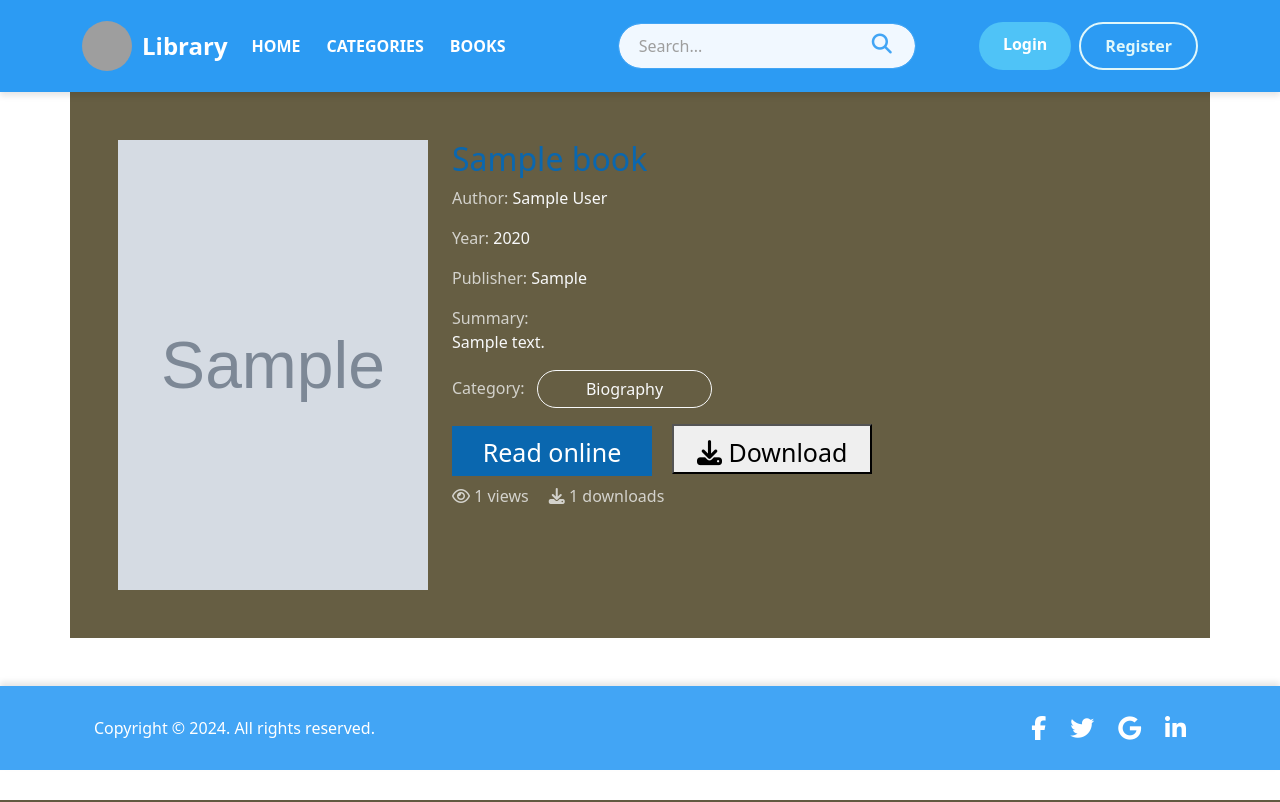
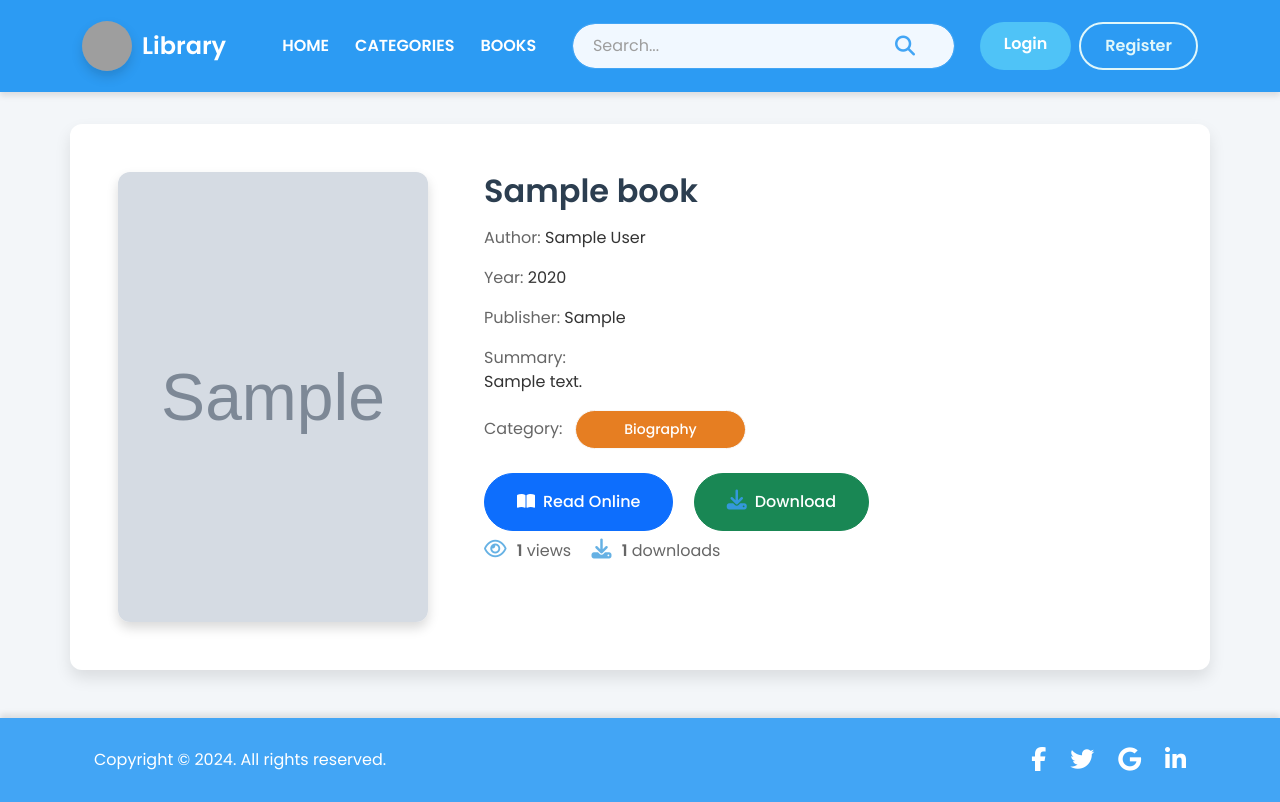
Before and after one commit to tranquoc1301/library_web, a Flask app: page /books/1 in a window 1280 px wide. Run offline with Flask 3, Linux system fonts and the light colour scheme; data comes from the database, SQL or seed files in the repository; tables that the repository leaves empty hold one stand-in row (values such as "Sample post"); grey boxes marked "Sample" are stand-in pictures; parts of the project's set-up code (start-up, migrations or seed data) failed here and were passed over; some libraries are stand-ins or nearby versions; grey boxes are pictures that could not be loaded.

Commit message:
finish read & download book function

```diff
--- a/website/books/controllers.py
+++ b/website/books/controllers.py
@@ -3,6 +3,7 @@ from ..db import db
 from ..library_ma import BookSchema
 from ..models import Books
 from sqlalchemy.exc import IntegrityError
+import os
 
 book_schema = BookSchema()
 books_schema = BookSchema(many=True)
@@ -56,17 +57,28 @@ def get_books_by_category_id_service(category_id):
     return book_list
 
 
-def get_pdf_service(book_id: int):
+def load_pdf_service(book_id: int):
     book = Books.query.get(book_id)
     if not book:
         abort(404, description="Book not found")
 
-    pdf_path = book.file_path
-    if not pdf_path:
-        return jsonify({"message": "PDF file not found for this book"}), 404
+    pdf_path = os.path.normpath(os.path.join('static', book.file_path))
 
     try:
         return send_file(pdf_path, as_attachment=False)
+    except Exception as e:
+        return jsonify({"error": "Failed to send the PDF file", "details": str(e)}), 500
+
+
+def download_book_service(book_id: int):
+    book = Books.query.get(book_id)
+    if not book:
+        abort(404, description="Book not found")
+
+    pdf_path = os.path.normpath(os.path.join('static', book.file_path))
+
+    try:
+        return send_file(pdf_path, as_attachment=True)
     except Exception as e:
         return jsonify({"error": "Failed to send the PDF file", "details": str(e)}), 500
 
--- a/website/models.py
+++ b/website/models.py
@@ -12,7 +12,6 @@ class Students(db.Model):
     email = db.Column(db.String(255), unique=True, nullable=False)
     password = db.Column(db.String(100), nullable=False)
     avatar = db.Column(db.String(255), default=None)
-    bookmarks = db.Column(db.Text)
     role = db.Column(db.Enum('user', 'admin'), nullable=False, default='user')
     created_on = db.Column(db.TIMESTAMP, nullable=True,
                            server_default=db.func.current_timestamp())
@@ -21,7 +20,7 @@ class Students(db.Model):
                            onupdate=db.func.current_timestamp())
     is_active = db.Column(db.Boolean, default=True)
 
-    def __init__(self, id, fullname, gender, class_name, username, email, password, avatar=None, bookmarks=None, role='user', is_active=True):
+    def __init__(self, id, fullname, gender, class_name, username, email, password, avatar=None,  role='user', is_active=True):
         self.id = id
         self.fullname = fullname
         self.gender = gender
@@ -30,7 +29,6 @@ class Students(db.Model):
         self.email = email
         self.password = password
         self.avatar = avatar
-        self.bookmarks = bookmarks
         self.role = role
         self.is_active = is_active
 
--- a/website/static/css/book_detail.css
+++ b/website/static/css/book_detail.css
@@ -1,24 +1,108 @@
-.btn-read {
-    border: 0;
-    color: #fff;
-    background-color: var(--color-primary);
+body {
+  background-color: #f3f6f9;
+  color: #333;
 }
 
-.btn-dowload {
-    border: 0;
-    color: #fff;
-    background-color: rgba(0, 0, 0, 0.5);
+.bg-book {
+  background-color: #ffffff;
+  border-radius: 12px;
+  box-shadow: 0px 8px 16px rgba(0, 0, 0, 0.1);
+  padding: 32px;
+  margin-top: 32px;
+  transition: transform 0.3s ease, box-shadow 0.3s ease;
 }
 
-.button {
-    font-size: 25px;
-    line-height: 50px;
-    width: 200px;
-    height:50px;
-    border-radius: 0;
+.bg-book:hover {
+  transform: translateY(-5px);
+  box-shadow: 0px 12px 24px rgba(0, 0, 0, 0.2);
 }
 
-.button:hover {
-    background-color: #fff;
-    color: var(--color-primary);
+.text-light {
+  color: #333 !important;
 }
+
+.title {
+  font-size: 32px;
+  font-weight: 600;
+  color: #2c3e50;
+  margin-bottom: 16px;
+}
+
+.container {
+  display: flex;
+  align-items: start;
+  gap: 32px;
+}
+
+.container img {
+  border-radius: 12px;
+  object-fit: cover;
+  box-shadow: 0px 6px 12px rgba(0, 0, 0, 0.15);
+}
+
+.btn {
+  border-radius: 30px;
+  padding: 16px 32px;
+  font-size: 16px;
+  font-weight: 500;
+  transition: background-color 0.3s ease, color 0.3s ease;
+  font-family: "Poppins", Arial, sans-serif;
+}
+
+.btn-read {
+  background-color: #3498db;
+  color: #fff;
+  border: 1px solid transparent;
+  border-radius: 10px;
+}
+
+.btn-read:hover {
+  background-color: #2980b9;
+}
+
+.btn-download {
+  background-color: #2ecc71;
+  color: #fff;
+  border: 1px solid transparent;
+  border-radius: 10px;
+}
+
+.btn-download:hover {
+  background-color: #27ae60;
+}
+
+.category {
+  background-color: #e67e22;
+  color: #fff;
+  font-weight: 500;
+  font-size: 14px;
+  padding: 8px 24px;
+  border-radius: 20px;
+  text-decoration: none;
+  transition: background-color 0.3s ease;
+}
+
+.category:hover {
+  background-color: #d35400;
+}
+
+/* Cải thiện biểu tượng */
+.views,
+.downloads {
+  font-weight: bold;
+  font-size: 16px;
+}
+
+.fa-eye,
+.fa-download {
+  margin-right: 6px;
+  color: #3498db;
+  font-size: 20px;
+  transition: transform 0.3s ease, color 0.3s ease;
+}
+
+.fa-eye:hover,
+.fa-download:hover {
+  color: #2980b9;
+  transform: scale(1.2);
+}
--- a/website/static/css/header.css
+++ b/website/static/css/header.css
@@ -71,21 +71,25 @@ header .navbar {
   box-shadow: 0 0 8px rgba(13, 71, 161, 0.5);
 }
 
+/* Search Button */
 .search-btn {
   position: absolute;
-  top: 0;
-  right: 12px;
+  top: 50%;
+  right: 8px;
+  transform: translateY(-50%);
   background-color: transparent;
   border: none;
   color: #42a5f5;
   font-size: 20px;
   cursor: pointer;
   transition: color 0.3s ease, transform 0.3s ease;
+  display: flex;
+  align-items: center;
+  justify-content: center;
 }
 
 .search-btn:hover {
   color: #0d47a1;
-  transform: scale(1.1); /* Slight zoom effect on hover */
 }
 
 /* Login and Register Buttons */
--- a/website/static/css/login.css
+++ b/website/static/css/login.css
@@ -1,10 +1,10 @@
 .h-90 {
-    height: 90vh;
+  height: 90vh;
 }
 .left-aside {
-    width: 45%;
+  width: 45%;
 }
 
 .underline {
-    text-decoration: underline;
+  text-decoration: underline;
 }
--- a/website/static/css/style.css
+++ b/website/static/css/style.css
@@ -1,12 +1,22 @@
+@import url("https://fonts.googleapis.com/css2?family=Poppins:wght@400;500;600&display=swap");
+
 :root {
   --bg-main: #178ae2c6;
-    --color-primary:#0a67af;
+  --color-primary: #0a67af;
   --bg-book: #665e43;
   --bg-dash: #4e72dfe7;
 }
+
+body {
+  font-family: "Poppins", Arial, sans-serif;
+  margin: 0;
+  padding: 0;
+}
+
 html {
   overflow-x: hidden;
   overflow-y: auto;
+  box-sizing: border-box;
 }
 .w-1050 {
   width: 1050px;
@@ -51,7 +61,7 @@ header {
 
 .bg-overlay {
   height: 400px;
-    background-image: url('../images/bg-home.jpg');
+  background-image: url("../images/bg-home.jpg");
   background-repeat: no-repeat;
   background-size: 100% 100%;
 }
@@ -91,7 +101,7 @@ header {
   }
 }
 
-.bg-login{
+.bg-login {
   background-image: url(../images/auth.jpg);
   background-repeat: no-repeat;
   background-size: cover;
--- a/website/templates/book_detail.html
+++ b/website/templates/book_detail.html
@@ -4,6 +4,11 @@
     <meta charset="UTF-8" />
     <meta name="viewport" content="width=device-width, initial-scale=1.0" />
     <title>Book Details</title>
+    <link
+      rel="icon"
+      href="{{ url_for('static', filename='images/favicon.ico') }}"
+      type="image/x-icon"
+    />
     <link
       href="https://cdn.jsdelivr.net/npm/bootstrap@5.3.3/dist/css/bootstrap.min.css"
       rel="stylesheet"
@@ -55,17 +60,27 @@
           <p>
             <span class="opacity-75">Category: &nbsp;</span>
             <a
-              href="{{ url_for('views.category', category_id=book.category_id) }}"
+              href="{{ url_for('views.books_by_category_id', category_id=book.category_id) }}"
               class="rounded-pill btn btn-outline-light px-5 category"
               >{{ book.category_name }}</a
             >
           </p>
-          <div>
-            <button class="button btn-read me-3">Read online</button>
-            <button class="button btn-download">
-              <i class="fa-solid fa-download"></i> Download
-            </button>
+          <div class="button-group mt-4 mb-2">
+            <a
+              href="{{ url_for('views.read_book', book_id=book.id) }}"
+              target="_blank"
+              class="btn btn-primary btn-lg me-3"
+            >
+              <i class="fa-solid fa-book-open me-2"></i>Read Online
+            </a>
+            <a
+              href="{{ url_for('views.download_book', book_id=book.id) }}"
+              class="btn btn-success btn-lg"
+            >
+              <i class="fa-solid fa-download me-2"></i>Download
+            </a>
           </div>
+
           <p class="opacity-75 mt-2">
             <span>
               <i class="fa-regular fa-eye"></i>
@@ -82,6 +97,7 @@
 
     {% include 'footer.html' %}
 
-    <script src="{{ url_for('static', filename='js/script.js') }}"></script>
+    <script src="https://cdn.jsdelivr.net/npm/@popperjs/core@2.11.6/dist/umd/popper.min.js"></script>
+    <script src="https://cdn.jsdelivr.net/npm/bootstrap@5.3.3/dist/js/bootstrap.min.js"></script>
   </body>
 </html>
--- a/website/templates/header.html
+++ b/website/templates/header.html
@@ -1,6 +1,10 @@
 <link
   rel="stylesheet"
   href="{{ url_for('static', filename='css/header.css') }}"
+/>
+<link
+  rel="stylesheet"
+  href="https://cdnjs.cloudflare.com/ajax/libs/font-awesome/6.6.0/css/all.min.css"
 />
 <div id="header">
   <header class="container-fluid position-relative">
@@ -64,8 +68,46 @@
             </form>
           </div>
 
-          <!-- Login and Register Buttons -->
+          <!-- Conditional Rendering for User Actions -->
           <div class="d-flex ms-3">
+            {% if session.get('student_id') %}
+            <!-- User Dropdown for Logged-in User -->
+            <div class="dropdown">
+              <a
+                class="nav-link dropdown-toggle"
+                href="#"
+                role="button"
+                id="userDropdown"
+                data-bs-toggle="dropdown"
+                aria-expanded="false"
+              >
+                <img
+                  src="{{ url_for('static', filename='images/user.png') }}"
+                  alt="User Avatar"
+                  width="40"
+                  height="40"
+                  class="rounded-circle"
+                />
+              </a>
+              <ul
+                class="dropdown-menu dropdown-menu-end"
+                aria-labelledby="userDropdown"
+              >
+                <li>
+                  <a class="dropdown-item">Profile</a>
+                </li>
+                <li>
+                  <a class="dropdown-item">Favorites</a>
+                </li>
+                <li>
+                  <a class="dropdown-item" href="{{ url_for('auth.logout') }}"
+                    >Logout</a
+                  >
+                </li>
+              </ul>
+            </div>
+            {% else %}
+            <!-- Login and Register Buttons for Guests -->
             <a
               href="{{ url_for('auth.login_page') }}"
               class="btn btn-login rounded-pill px-4 me-2"
@@ -76,6 +118,7 @@
               class="btn btn-register rounded-pill px-4"
               >Register</a
             >
+            {% endif %}
           </div>
         </div>
       </div>
--- a/website/templates/login.html
+++ b/website/templates/login.html
@@ -4,6 +4,11 @@
     <meta charset="UTF-8" />
     <meta name="viewport" content="width=device-width, initial-scale=1.0" />
     <title>Login</title>
+    <link
+      rel="icon"
+      href="{{ url_for('static', filename='images/favicon.ico') }}"
+      type="image/x-icon"
+    />
     <link
       href="https://cdn.jsdelivr.net/npm/bootstrap@5.3.3/dist/css/bootstrap.min.css"
       rel="stylesheet"
--- a/website/views.py
+++ b/website/views.py
@@ -49,6 +49,16 @@ def books_by_category_id(category_id):
     return render_template('book.html', books=books)
 
 
+@views.route('/books/<int:book_id>/read', methods=['GET'])
+def read_book(book_id):
+    return book_controllers.load_pdf_service(book_id)
+
+
+@views.route('/books/<int:book_id>/download', methods=['GET'])
+def download_book(book_id):
+    return book_controllers.download_book_service(book_id)
+
+
 @views.route('/categories')
 def category():
     categories = category_controllers.get_all_categories_service()
```
Also changed, not shown: website/auth.py (+14 -19 lines), website/templates/book.html (+7 -1 lines), website/templates/category.html (+7 -1 lines), website/templates/index.html (+2 -5 lines), website/templates/signup.html (+40 -14 lines), website/static/images/user.png (added). Lines whose indentation alone changed are shown as unchanged.
